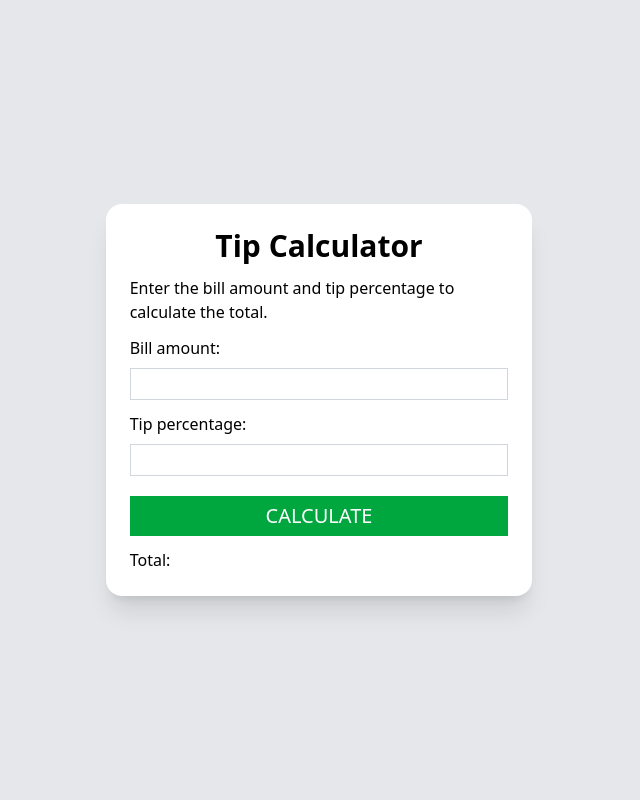
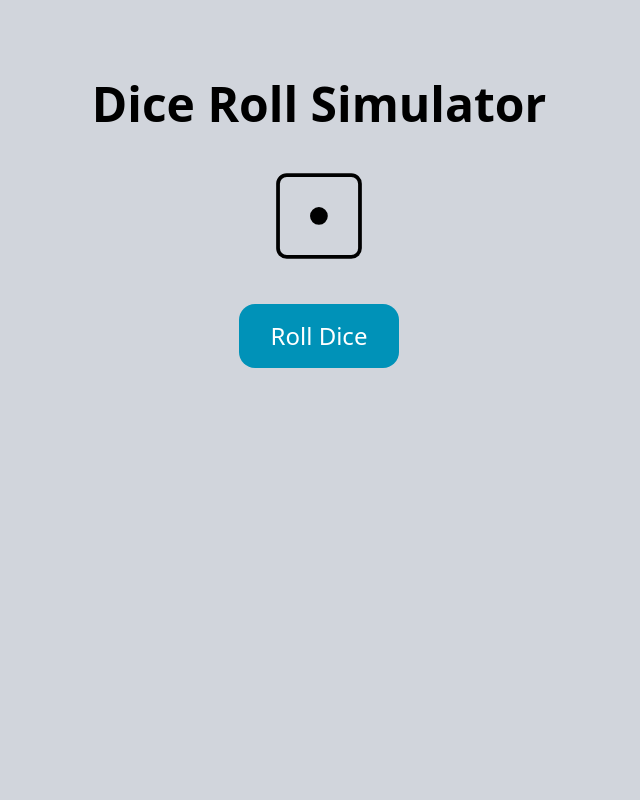
Before and after one commit to MyronyukNestor/react-mini-projects, a React app: page / in a window 1280 px wide. Shown: the top 800 px of the page, without its empty margins (321-961 px from the left). Built offline with nearby package versions, Linux system fonts and the light colour scheme; no server answers; the HTML template or start-up script is replaced by a standard one.

Commit message:
dice roll simulator with animation

```diff
--- a/package.json
+++ b/package.json
@@ -11,8 +11,10 @@
   },
   "dependencies": {
     "@tailwindcss/vite": "^4.1.13",
+    "framer-motion": "^12.23.15",
     "react": "^19.1.1",
     "react-dom": "^19.1.1",
+    "react-icons": "^5.5.0",
     "tailwindcss": "^4.1.13"
   },
   "devDependencies": {
--- a/src/App.jsx
+++ b/src/App.jsx
@@ -1,4 +1,5 @@
 import AgeCalculator from "./projects/AgeCalculator/AgeCalculator";
+import DiceRollSimulator from "./projects/DiceRollSimulator/DiceRollSimulator";
 import RecipeBook from "./projects/RecipeBook/RecipeBook";
 import TemperatureConverter from "./projects/TemperatureConverter/TemperatureConverter";
 import TestimonialSlider from "./projects/TestimonialSlider/TestimonialSlider";
@@ -7,7 +8,7 @@ import TipCalculator from "./projects/TipCalculator/TipCalculator";
 const App = () => {
   return (
     <div className="flex flex-col">
-      <div className="h-screen flex justify-center items-center bg-gray-200">
+      {/* <div className="h-screen flex justify-center items-center bg-gray-200">
         <TipCalculator />
       </div>
       <div className="h-screen flex justify-center items-center bg-emerald-600">
@@ -19,8 +20,11 @@ const App = () => {
       <div className="h-screen flex justify-center items-center bg-gray-300">
         <AgeCalculator />
       </div>
-      <div className="">
+      <div>
         <RecipeBook />
+      </div> */}
+      <div className="min-h-screen flex justify-center bg-gray-300">
+        <DiceRollSimulator />
       </div>
     </div>
   );
--- /dev/null
+++ b/src/projects/DiceRollSimulator/DiceRollSimulator.jsx
@@ -0,0 +1,80 @@
+import { useState } from "react";
+import { motion } from "framer-motion";
+import {
+  GiInvertedDice1,
+  GiInvertedDice2,
+  GiInvertedDice3,
+  GiInvertedDice4,
+  GiInvertedDice5,
+  GiInvertedDice6,
+} from "react-icons/gi";
+
+const diceMap = {
+  1: <GiInvertedDice1 />,
+  2: <GiInvertedDice2 />,
+  3: <GiInvertedDice3 />,
+  4: <GiInvertedDice4 />,
+  5: <GiInvertedDice5 />,
+  6: <GiInvertedDice6 />,
+};
+
+const DiceRollSimulator = () => {
+  const [dice, setDice] = useState(<GiInvertedDice1 />);
+  const [rollHistory, setRollHistory] = useState([]);
+  const [isRolling, setIsRolling] = useState(false);
+
+  const rollDice = () => {
+    setIsRolling(true);
+
+    setTimeout(() => {
+      const randomRoll = Math.floor(Math.random() * 6) + 1;
+      setDice(diceMap[randomRoll]);
+      setRollHistory((prevDice) => [...prevDice, diceMap[randomRoll]]);
+      setIsRolling(false);
+    }, 600);
+  };
+
+  return (
+    <div className="py-20">
+      <h1 className="text-5xl font-bold text-center">Dice Roll Simulator</h1>
+      <motion.span
+        className="text-8xl flex justify-center py-10"
+        animate={
+          isRolling
+            ? { rotate: [0, 20, -20, 20, -20, 0], scale: [1, 1.2, 1] }
+            : { rotate: 0, scale: 1 }
+        }
+        transition={{ duration: 0.6 }}
+      >
+        {dice}
+      </motion.span>
+
+      <div className="flex justify-center">
+        <button
+          onClick={rollDice}
+          disabled={isRolling}
+          className={`px-8 py-4 text-2xl rounded-2xl text-white duration-200 ${
+            isRolling
+              ? "bg-gray-400 cursor-not-allowed"
+              : "bg-cyan-600 hover:bg-cyan-700 cursor-pointer"
+          }`}
+        >
+          {isRolling ? "Rolling..." : "Roll Dice"}
+        </button>
+      </div>
+
+      <ul className="max-w-xl flex flex-col gap-3 mt-7 mx-auto">
+        {rollHistory.map((el, idx) => (
+          <li
+            key={idx}
+            className="flex items-center justify-between text-2xl bg-gray-200 p-6 rounded-2xl"
+          >
+            Roll {idx + 1}: <span className="text-5xl">{el}</span>
+          </li>
+        ))}
+      </ul>
+    </div>
+  );
+};
+
+export default DiceRollSimulator;
```
Also changed, not shown: 1 other file (tests, documents, lock files or other folders).
